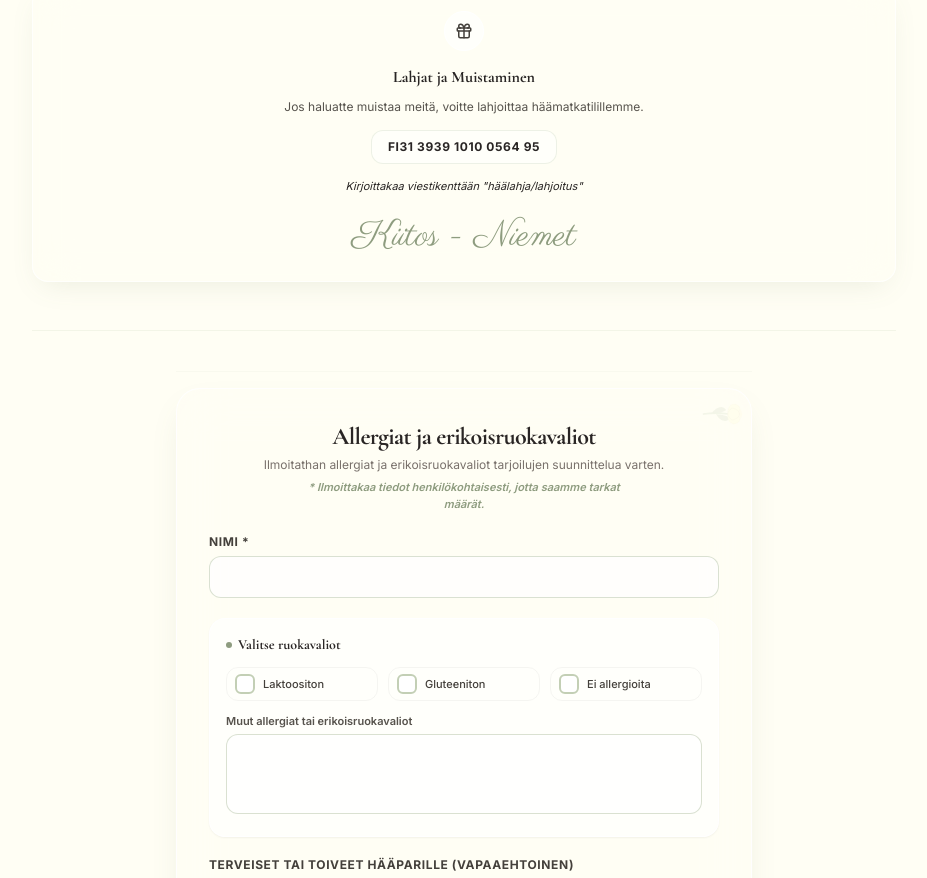
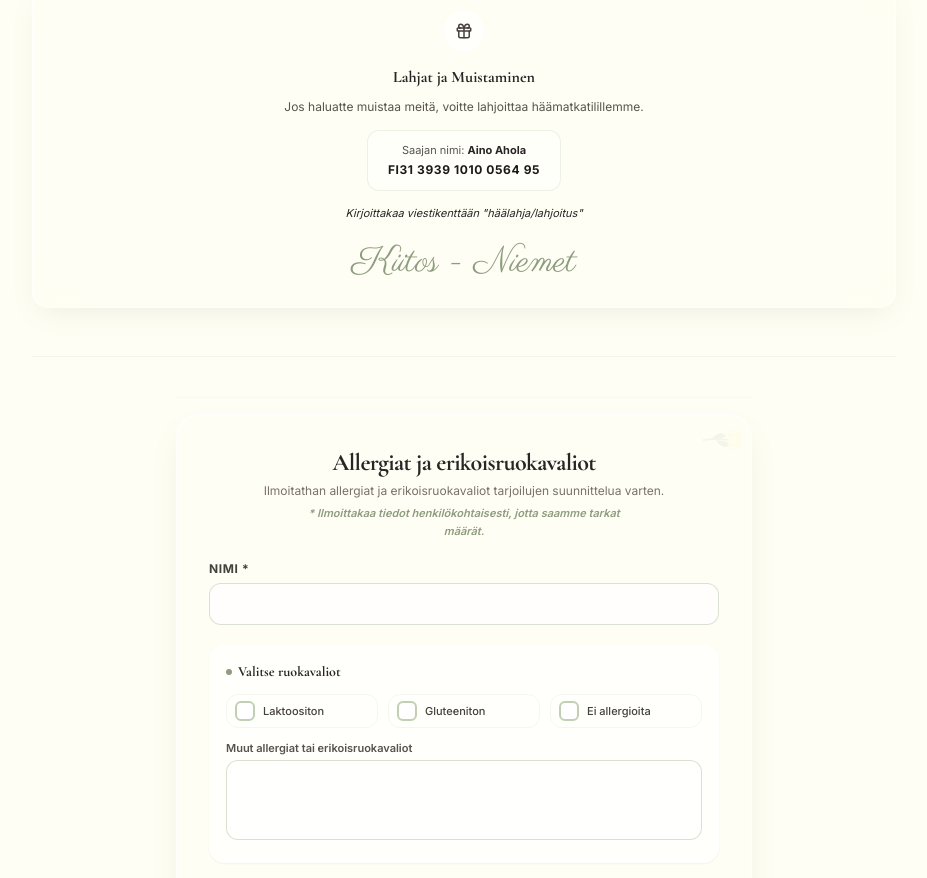
Before and after one commit to SNiem1/h-kutsut, a React (Vite) app: page / in a window 1280 px wide. Shown: the part 1680-2558 px from the top of the page, without its empty margins (176-1103 px from the left). Built offline with nearby package versions, Linux system fonts and the light colour scheme; no server answers.

Commit message:
saajan nimi: aino ahola

```diff
--- a/src/App.tsx
+++ b/src/App.tsx
@@ -287,8 +287,13 @@ export default function App() {
                     </p>
                   </div>
 
-                  <div className="py-2 px-4 bg-white/50 rounded-xl border border-[#C3CFB5]/30 inline-block font-sans text-stone-850 text-xs font-bold tracking-wider select-all" id="iban-display">
-                    FI31 3939 1010 0564 95
+                  <div className="py-3 px-5 bg-white/50 rounded-xl border border-[#C3CFB5]/30 inline-flex flex-col items-center space-y-1 font-sans text-stone-850 text-xs" id="gift-info-display2">
+                    <div className="text-stone-600 text-[11px]">
+                      Saajan nimi: <span className="font-bold text-stone-800">Aino Ahola</span>
+                    </div>
+                    <div className="text-[12px] font-bold tracking-wider select-all text-stone-900" id="iban-display">
+                      FI31 3939 1010 0564 95
+                    </div>
                   </div>
 
                   <p className="font-sans text-[11px] text-stone-550 italic" id="gift-note">
```
